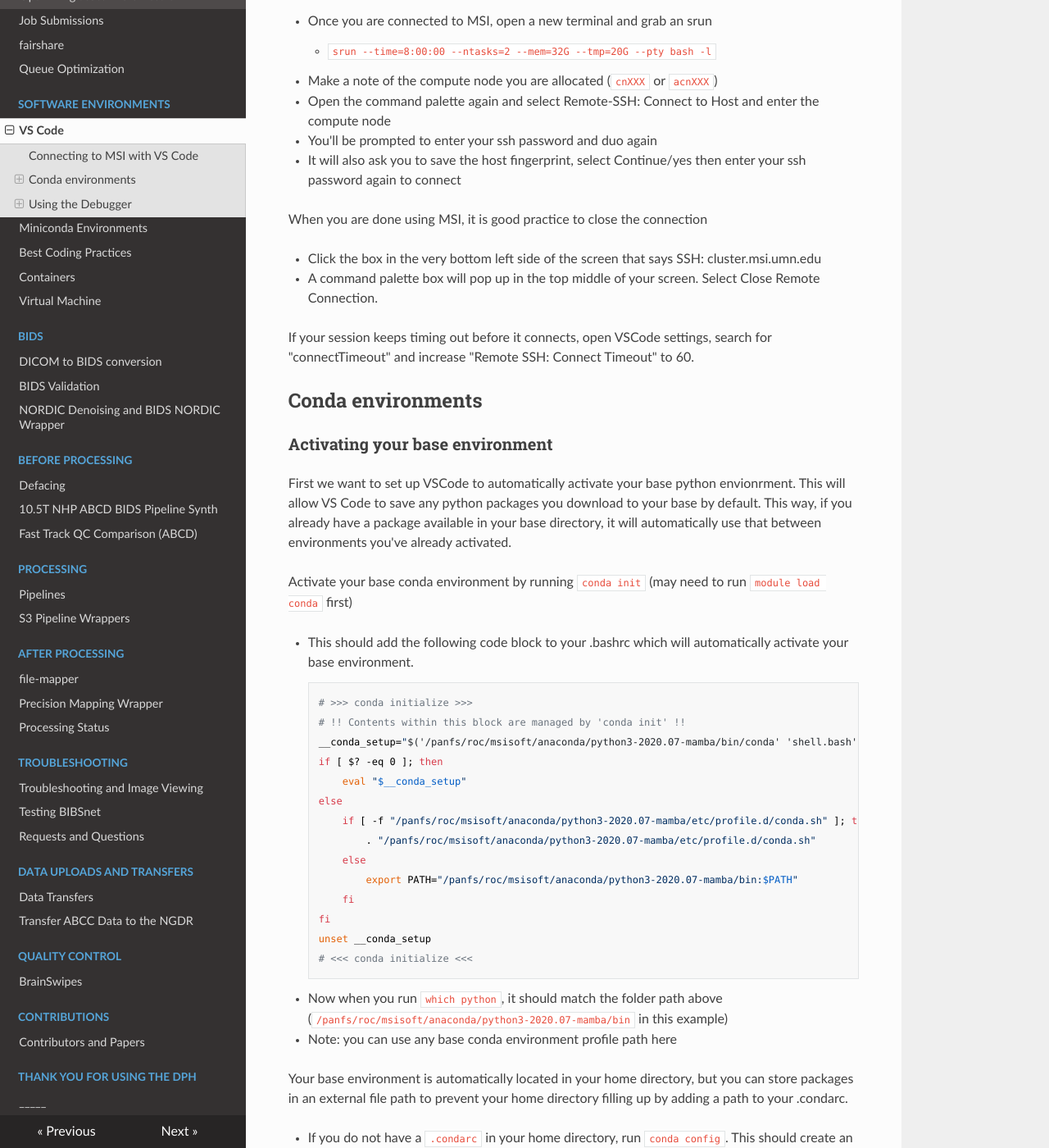
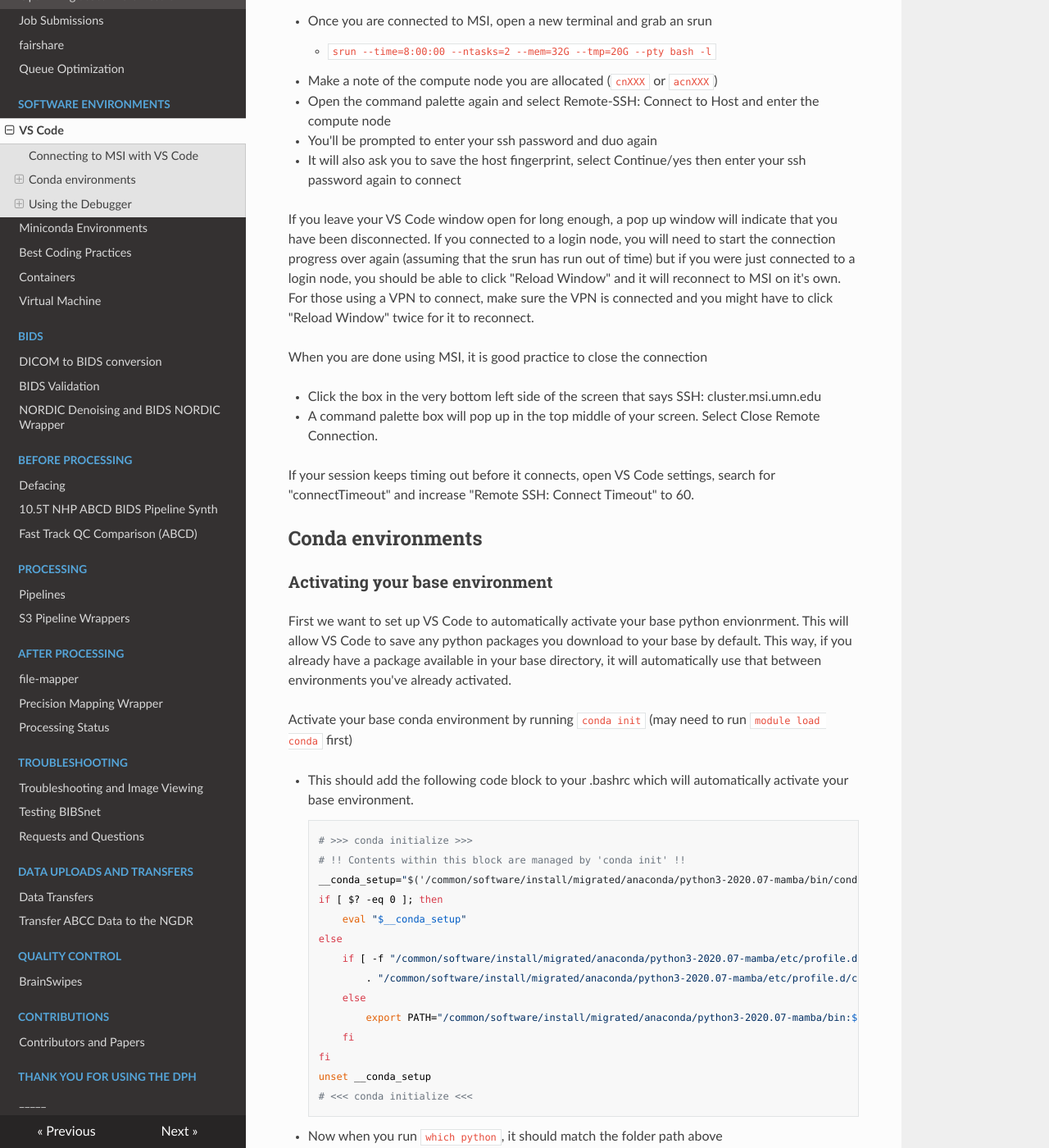
Before and after one commit to DCAN-Labs/cdni-brain, an MkDocs documentation site: the page built from docs/vscode.md, in a window 1280 px wide and 1400 px high, scrolled down 2996 px. Shown: the whole window at 82% size. Built offline with MkDocs 1.6.1, drawn with Linux system fonts in a browser that asks for light colours; nearby versions of some CDN libraries; some of the changed text lies outside the part shown.

Commit message:
miniconda/vs code updates

```diff
--- a/docs/vscode.md
+++ b/docs/vscode.md
@@ -97,6 +97,7 @@ It is best to not run VS Code on a login node, as it takes up a decent amount of
 
 - It will also ask you to save the host fingerprint, select Continue/yes then enter your ssh password again to connect
 
+If you leave your VS Code window open for long enough, a pop up window will indicate that you have been disconnected. If you connected to a login node, you will need to start the connection progress over again (assuming that the srun has run out of time) but if you were just connected to a login node, you should be able to click "Reload Window" and it will reconnect to MSI on it's own. For those using a VPN to connect, make sure the VPN is connected and you might have to click "Reload Window" twice for it to reconnect.
 
 When you are done using MSI, it is good practice to close the connection
 
@@ -104,13 +105,13 @@ When you are done using MSI, it is good practice to close the connection
 
 - A command palette box will pop up in the top middle of your screen. Select Close Remote Connection.
 
-If your session keeps timing out before it connects, open VSCode settings, search for "connectTimeout" and increase "Remote SSH: Connect Timeout" to 60.
+If your session keeps timing out before it connects, open VS Code settings, search for "connectTimeout" and increase "Remote SSH: Connect Timeout" to 60.
 
 ## Conda environments
 
 ### Activating your base environment
 
-First we want to set up VSCode to automatically activate your base python envionrment. This will allow VS Code to save any python packages you download to your base by default. This way, if you already have a package available in your base directory, it will automatically use that between environments you've already activated.
+First we want to set up VS Code to automatically activate your base python envionrment. This will allow VS Code to save any python packages you download to your base by default. This way, if you already have a package available in your base directory, it will automatically use that between environments you've already activated.
 
 Activate your base conda environment by running `conda init` (may need to run `module load conda` first)
 
@@ -118,23 +119,23 @@ Activate your base conda environment by running `conda init` (may need to run `m
 
         # >>> conda initialize >>>
         # !! Contents within this block are managed by 'conda init' !!
-        __conda_setup="$('/panfs/roc/msisoft/anaconda/python3-2020.07-mamba/bin/conda' 'shell.bash' 'hook' 2> /dev/null)"
+        __conda_setup="$('/common/software/install/migrated/anaconda/python3-2020.07-mamba/bin/conda' 'shell.bash' 'hook' 2> /dev/null)"
         if [ $? -eq 0 ]; then
             eval "$__conda_setup"
         else
-            if [ -f "/panfs/roc/msisoft/anaconda/python3-2020.07-mamba/etc/profile.d/conda.sh" ]; then
-                . "/panfs/roc/msisoft/anaconda/python3-2020.07-mamba/etc/profile.d/conda.sh"
+            if [ -f "/common/software/install/migrated/anaconda/python3-2020.07-mamba/etc/profile.d/conda.sh" ]; then
+                . "/common/software/install/migrated/anaconda/python3-2020.07-mamba/etc/profile.d/conda.sh"
             else
-                export PATH="/panfs/roc/msisoft/anaconda/python3-2020.07-mamba/bin:$PATH"
+                export PATH="/common/software/install/migrated/anaconda/python3-2020.07-mamba/bin:$PATH"
             fi
         fi
         unset __conda_setup
         # <<< conda initialize <<<
 
-- Now when you run `which python`, it should match the folder path above (`/panfs/roc/msisoft/anaconda/python3-2020.07-mamba/bin` in this example)
+- Now when you run `which python`, it should match the folder path above (`/common/software/install/migrated/anaconda/python3-2020.07-mamba/bin` in this example)
 - Note: you can use any base conda environment profile path here
 
-Your base environment is automatically located in your home directory, but you can store packages in an external file path to prevent your home directory filling up by adding a path to your .condarc.
+Your base environment is automatically located in your home directory, but you can store packages in an external file path to prevent your home directory filling up by adding a path to your `.condarc`.
 
 - If you do not have a `.condarc` in your home directory, run `conda config`. This should create an empty .condarc.
 
@@ -231,6 +232,12 @@ Hypothetically if your command was `module load fsl` that would load FSL before
 
 ### Running the debugger
 
-Now that you are hopefully all set up for a debug session, it is time to actually run and debug your script. Click the debug icon and select whichever configuration you created for this script. If there are points in the script that you want to stop at, create breakpoints by selecting the red dot to the left of the line number(s) you want to stop at (circled in brown). This will make the program stop at these lines as its running. When you start the script, the debug toolbar (circled in purple) should appear at the top of your page. This toolbar can be used to pause/continue the script (pause/play icon), run a method as one command (not line-by-line) (curved arrow), move forward manually line by line (down arrow), finish all the lines of a method as one command (if you're inside a method) (up arrow), restart the debug session with the same configuration (green arrow), or terminate the session (red square). At the left of your screen, you should see all of the variables and their values as the script goes on (circled in red). At any point, if you want to test a block of code or run any commands, open the `Debug Console` located at the bottom of your screen (where the Terminal is also located, circled in blue). This will allow you to run commands as if they were being run in the script, meaning you will have access to the variables and their values.
+Now that you are hopefully all set up for a debug session, it is time to actually run and debug your script. Click the debug icon and select whichever configuration you created for this script.
+
+If there are points in the script that you want to stop at, create breakpoints by selecting the red dot to the left of the line number(s) you want to stop at (circled in brown). This will make the program stop at these lines as its running.
+
+When you start the script, the debug toolbar (circled in purple) should appear at the top of your page. This toolbar can be used to pause/continue the script (pause/play icon), run a method as one command (not line-by-line) (curved arrow), move forward manually line by line (down arrow), finish all the lines of a method as one command (if you're inside a method) (up arrow), restart the debug session with the same configuration (green arrow), or terminate the session (red square).
+
+At the left of your screen, you should see all of the variables and their values as the script goes on (circled in red). At any point, if you want to test a block of code or run any commands, open the `Debug Console` located at the bottom of your screen (where the Terminal is also located, circled in blue). This will allow you to run commands as if they were being run in the script, meaning you will have access to the variables and their values.
 
 ![Image of Debug Session](img/debug_session_example.png)
```
Also changed, not shown: docs/miniconda.md (+8 -2 lines).
